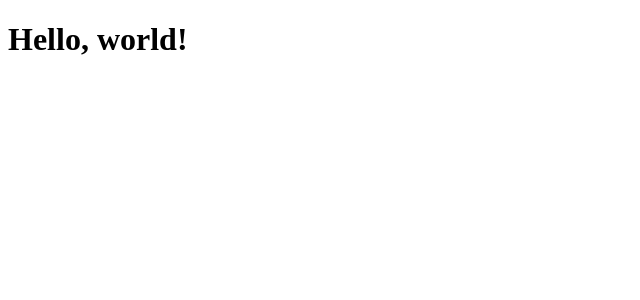
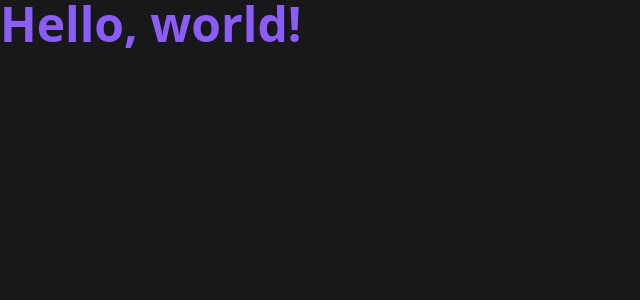
Before and after one commit to karenngomes/event-platform-graphql, a React (Vite) app: page / in a window 1280 px wide. Shown: the top 300 px of the page, without its empty margins (0-640 px from the left). Built offline with nearby package versions, Linux system fonts and the light colour scheme.

Commit message:
tailwind config

```diff
--- a/src/App.tsx
+++ b/src/App.tsx
@@ -1,7 +1,7 @@
 function App() {
 
   return (
-    <h1>Hello, world!</h1>
+    <h1 className="title">Hello, world!</h1>
   )
 }
 
--- a/src/main.tsx
+++ b/src/main.tsx
@@ -1,6 +1,8 @@
 import React from 'react'
 import ReactDOM from 'react-dom/client'
 import App from './App'
+
+import './styles/global.css'
 
 ReactDOM.createRoot(document.getElementById('root')!).render(
   <React.StrictMode>
--- /dev/null
+++ b/src/styles/global.css
@@ -0,0 +1,11 @@
+@tailwind base;
+@tailwind components;
+@tailwind utilities;
+
+body {
+    @apply bg-zinc-900 text-zinc-100;
+}
+
+.title {
+    @apply text-5xl font-bold text-violet-500;
+}
--- a/tailwind.config.js
+++ b/tailwind.config.js
@@ -1,6 +1,8 @@
 /** @type {import('tailwindcss').Config} */
 module.exports = {
-  content: [],
+  content: [
+    './src/**/*.tsx'
+  ],
   theme: {
     extend: {},
   },
```
